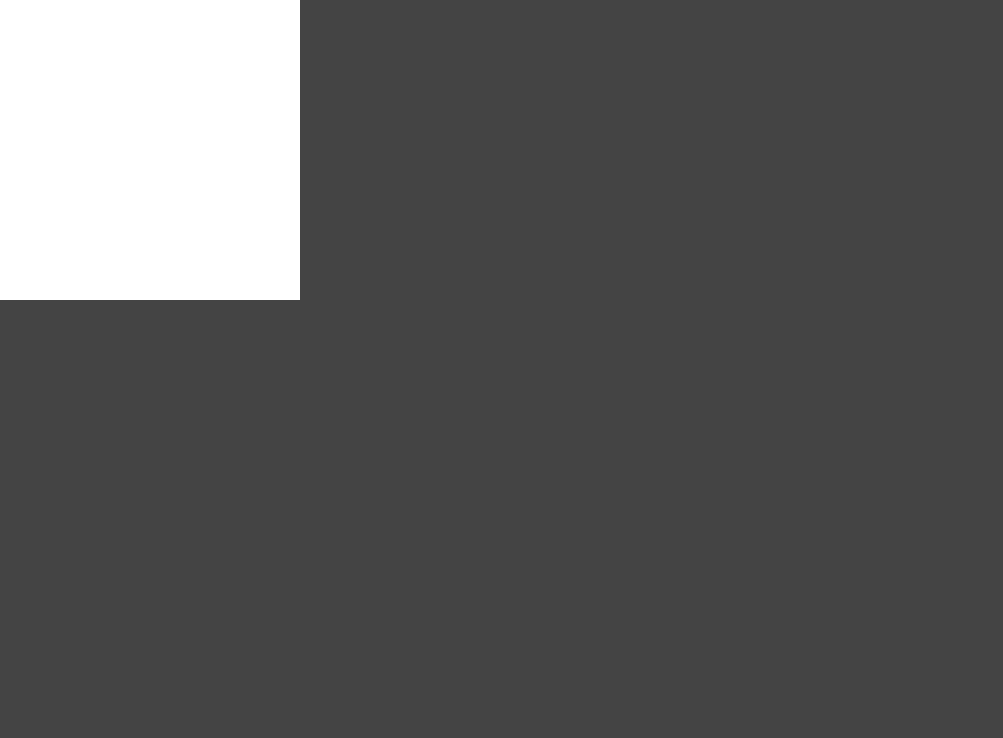
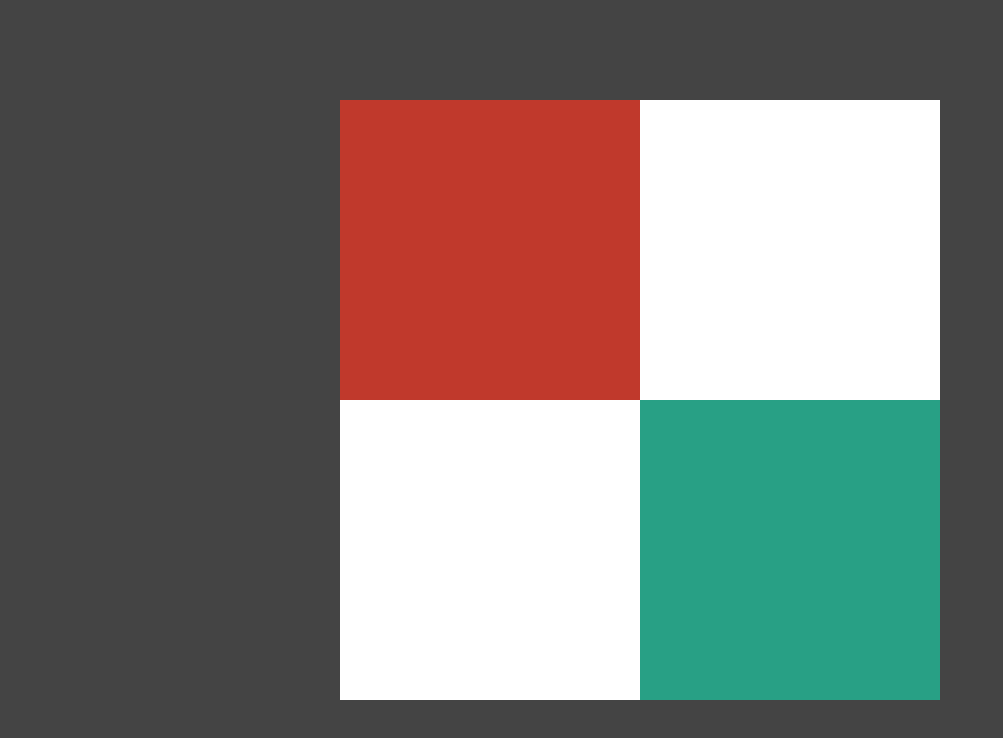
Before and after one commit to DiogoKenway/monty-hall, a Next.js app: page / in a window 1280 px wide. Shown: the top 738 px of the page, without its empty margins (0-1003 px from the left). Built offline with nearby package versions, Linux system fonts and the light colour scheme.

Commit message:
adding styled

```diff
--- a/src/components/Cartao.tsx
+++ b/src/components/Cartao.tsx
@@ -1,11 +1,12 @@
-
 import styles from "../styles/Cartao.module.css";
 
-export default function Cartao(props) {
+interface CartaoProps {
+    bgColor?: string;
+}
+
+export default function Cartao( props : CartaoProps ) {
     return (
         <div className={styles.cartao}
-        style={{ backgroundColor: props.bgColor ?? "#FFF"}}>
-            Cartão
-        </div>
+            style={{ backgroundColor: props.bgColor ?? "#FFF" }} />
     )
 }
--- a/src/pages/index.tsx
+++ b/src/pages/index.tsx
@@ -4,7 +4,14 @@ import Cartao from "../components/Cartao";
 export default function Formulario() {
   return (
     <div className={styles.formulario}>
+      <div>
+        <Cartao bgColor={"#c0392c"} />
         <Cartao />
+      </div>
+      <div>
+        <Cartao />
+        <Cartao bgColor={"#28a085"} />
+      </div>
     </div>
   )
 }
--- a/src/styles/Formulario.module.css
+++ b/src/styles/Formulario.module.css
@@ -1,3 +1,6 @@
 .formulario {
     display: flex;
+    justify-content: center;
+    align-items: center;
+    height: 100vh;
 }
```
